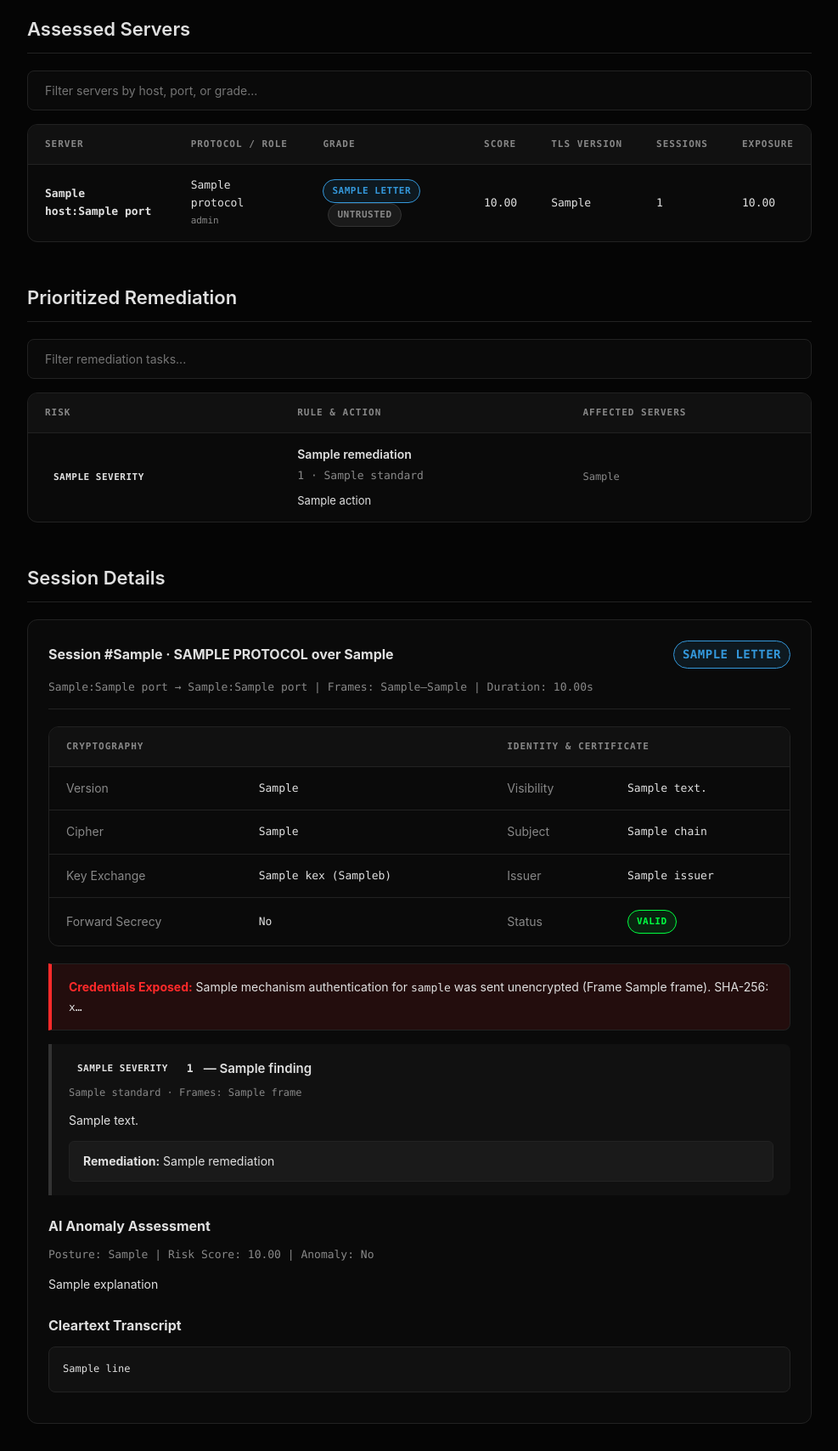
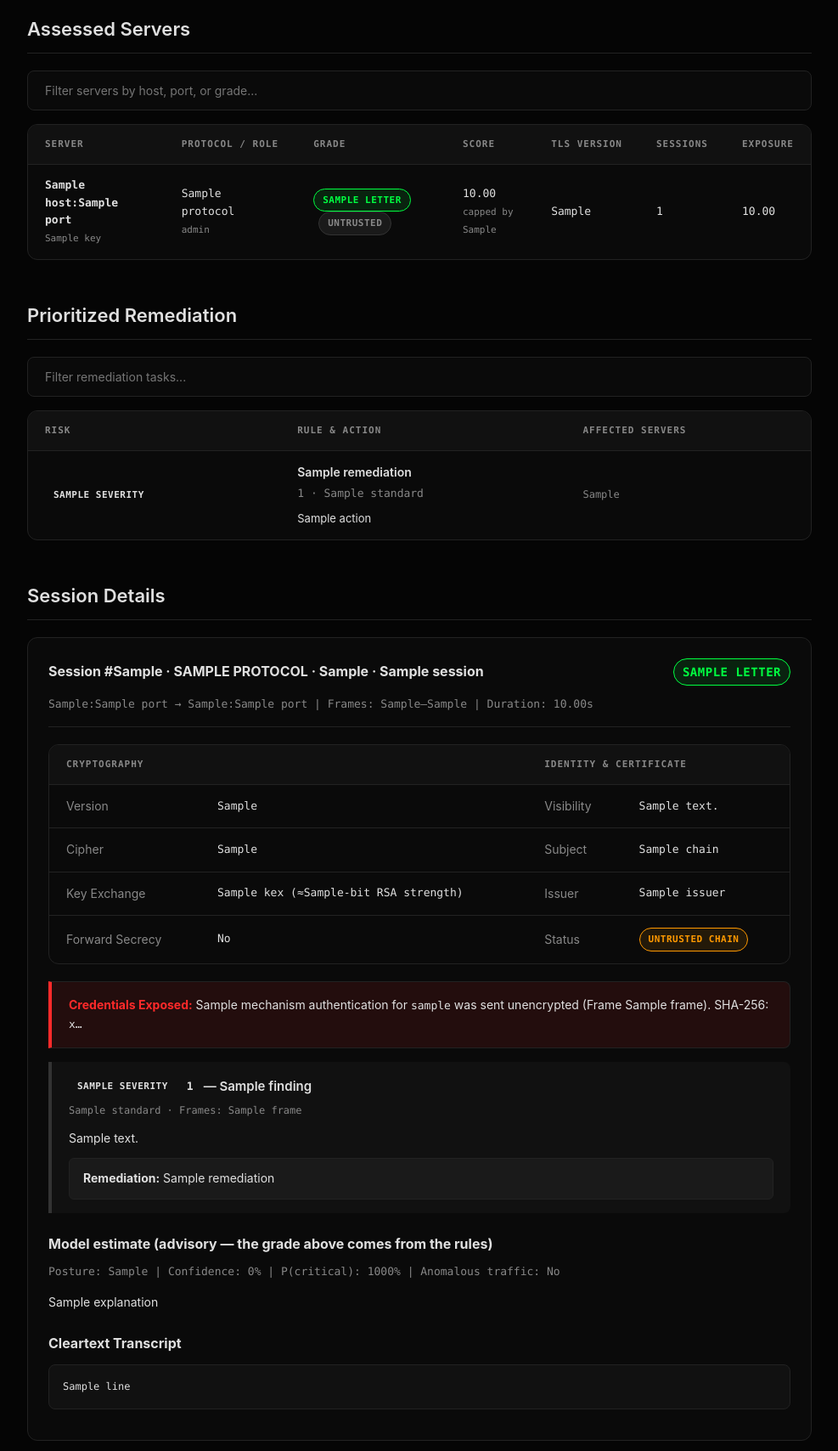
Before and after one commit to xemorph64/SMS, a Python web app: template engine/mailsentinel/report/templates/report.html.j2 in a window 1280 px wide. Shown: the part 960-2668 px from the top of the page at 85% size, without its empty margins (276-1263 px from the left). Run offline with Jinja, Linux system fonts and the light colour scheme; the template is opened without the code that fills it: most values are stand-ins (such as "Sample title", 1, 10 or a date in 2020).

Commit message:
fix(report): truthful grade colours, cert status and printable layout
- Overall grade was always green; certificates that were self-signed or
  untrusted showed VALID; the ML 'risk score' was P(critical), not confidence.
- Show endpoint under hostname and the rule that capped each score.
- Print rules moved after base styles so they apply: no blank page, tables fit A4.
- Drop broken unused pdf_report.py; weasyprint becomes an optional [pdf] extra
  and render --pdf fails cleanly when Pango is missing.

Co-Authored-By: Claude Opus 5.5 <noreply@anthropic.com>

```diff
--- a/engine/mailsentinel/cli.py
+++ b/engine/mailsentinel/cli.py
@@ -95,8 +95,9 @@ def cmd_render(args: argparse.Namespace) -> int:
                 with open(args.pdf, "wb") as fh:
                     fh.write(pdf_bytes)
                 print(f"wrote {args.pdf}", file=sys.stderr)
-        except ImportError:
-            print("warning: weasyprint is not installed, cannot generate PDF", file=sys.stderr)
+        except (ImportError, OSError) as exc:
+            # OSError: weasyprint is installed but Pango/cairo are not.
+            print(f"error: PDF needs `pip install mailsentinel[pdf]` plus Pango: {exc}", file=sys.stderr)
             return 2
     return 0
 
--- a/engine/mailsentinel/report/templates/report.html.j2
+++ b/engine/mailsentinel/report/templates/report.html.j2
@@ -32,25 +32,6 @@
 
     --font-mono: "JetBrains Mono", "Fira Code", Consolas, monospace;
     --font-sans: -apple-system, BlinkMacSystemFont, "Segoe UI", Roboto, Helvetica, Arial, sans-serif;
-  }
-
-  @media print {
-    :root {
-      --bg: #ffffff;
-      --surface: #ffffff;
-      --surface-2: #f8f9fa;
-      --surface-3: #eeeeee;
-      --border: #dddddd;
-      --border-hl: #cccccc;
-      --text-main: #000000;
-      --text-muted: #555555;
-    }
-    body { display: block !important; }
-    .sidebar { display: none !important; }
-    .main-content { margin: 0 !important; width: 100% !important; padding: 0 !important; }
-    .search-input { display: none !important; }
-    .card { page-break-inside: avoid; margin-bottom: 20px; }
-    @page { margin: 15mm; }
   }
 
   * { box-sizing: border-box; }
@@ -153,10 +134,40 @@
   .note { border: 1px solid var(--border); border-left: 4px solid var(--high); background: var(--high-soft); padding: 16px 20px; border-radius: 0 8px 8px 0; margin: 16px 0; font-size: 14px; }
 
   pre { font-family: var(--font-mono); font-size: 12px; line-height: 1.6; background: var(--surface-2); border: 1px solid var(--border); border-radius: 8px; padding: 16px; overflow-x: auto; }
+  @media print {
+    :root {
+      --bg: #ffffff;
+      --surface: #ffffff;
+      --surface-2: #f8f9fa;
+      --surface-3: #eeeeee;
+      --border: #dddddd;
+      --border-hl: #cccccc;
+      --text-main: #000000;
+      --text-muted: #555555;
+    }
+    body { display: block !important; }
+    .sidebar { display: none !important; }
+    .main-content { margin: 0 !important; width: 100% !important; padding: 0 !important; }
+    .search-input { display: none !important; }
+    .card { margin-bottom: 20px; }
+    .finding, .kpi-card, .chart-container, tr { break-inside: avoid; }
+    h2, h3, h4 { break-after: avoid; }
+    .kpi-grid { display: flex; gap: 10px; }
+    .kpi-card { flex: 1; }
+    .kpi-card { padding: 12px; }
+    .kpi-val { font-size: 28px; }
+    .chart-grid { display: block; }
+    .table-wrap { overflow: visible; }
+    th, td { padding: 6px 8px; white-space: normal; font-size: 11px; }
+    td.mono { word-break: break-word; }
+    @page { size: A4; margin: 15mm; }
+  }
+
 </style>
 </head>
 <body>
 
+{% macro tone(letter) %}{{ 'critical' if letter in ['F','E'] else 'high' if letter in ['D','C'] else 'medium' if letter == 'B' else 'ok' }}{% endmacro %}
 <div class="sidebar">
   <div class="brand">SECUREMAILSCOPE</div>
   <div class="nav-menu">
@@ -186,8 +197,8 @@
   {% endif %}
 
   <div class="kpi-grid">
-    <div class="kpi-card highlight">
-      <div class="kpi-val">{{ r.overall_grade }}</div>
+    <div class="kpi-card">
+      <div class="kpi-val" style="color: var(--{{ {'critical':'crit','high':'high','medium':'med','ok':'ok'}[tone(r.overall_grade)] }})">{{ r.overall_grade }}</div>
       <div class="kpi-lbl">Overall Grade</div>
     </div>
     <div class="kpi-card">
@@ -249,7 +260,7 @@
           <div class="bar-col">
             <span class="bar-val">{{ count }}</span>
             <div class="bar-track">
-              <div class="bar-fill" style="height: {{ height }}%; background: {% if letter in ['A+','A','B'] %}var(--ok){% elif letter in ['C','D'] %}var(--high){% else %}var(--crit){% endif %}"></div>
+              <div class="bar-fill" style="height: {{ height }}%; background: {% if letter in ['A+','A'] %}var(--ok){% elif letter == 'B' %}var(--med){% elif letter in ['C','D'] %}var(--high){% else %}var(--crit){% endif %}"></div>
             </div>
             <span class="bar-lbl">{{ letter }}</span>
           </div>
@@ -276,13 +287,13 @@
       <tbody>
       {% for a in r.assets %}
         <tr>
-          <td class="mono"><b>{{ a.host }}:{{ a.port }}</b></td>
+          <td class="mono"><b>{{ a.host }}:{{ a.port }}</b>{% if a.key != a.host ~ ':' ~ a.port %}<br><span class="muted" style="font-size:11px">{{ a.key }}</span>{% endif %}</td>
           <td class="mono">{{ a.protocol }}<br><span class="muted" style="font-size:11px">{{ a.role }}</span></td>
           <td>
-            <span class="pill s-{{ 'critical' if a.grade.letter in ['F','E'] else 'high' if a.grade.letter in ['D','C'] else 'info' }}">{{ a.grade.letter }}</span>
+            <span class="pill s-{{ tone(a.grade.letter) }}">{{ a.grade.letter }}</span>
             {% if not a.grade.trusted %}<span class="pill s-low" style="margin-left:6px">Untrusted</span>{% endif %}
           </td>
-          <td class="mono">{{ "%.2f"|format(a.grade.raw_score) }}</td>
+          <td class="mono">{{ "%.2f"|format(a.grade.raw_score) }}{% if a.grade.capped_by %}<br><span class="muted" style="font-size:11px">capped by {{ a.grade.capped_by }}</span>{% endif %}</td>
           <td class="mono">{% if a.best_tls %}{{ a.worst_tls }}{% if a.version_spread %} → {{ a.best_tls }}{% endif %}{% else %}<span class="muted">None</span>{% endif %}</td>
           <td class="mono">{{ a.session_count }}</td>
           <td class="mono">{{ "%.2f"|format(a.exposure_score) }}</td>
@@ -309,7 +320,7 @@
         <tr>
           <td><span class="pill s-{{ m.severity }}">{{ m.severity }}</span></td>
           <td>
-            <div style="font-weight:600; margin-bottom:4px; color:var(--text-main)">{{ m.title }}</div>
+            <div style="font-weight:600; font-size:14px; margin-bottom:4px; color:var(--text-main)">{{ m.title }}</div>
             <div class="mono muted" style="margin-bottom:8px">{{ m.rule_id }} · {{ m.standard }}</div>
             <div style="font-size:13px">{{ m.action }}</div>
           </td>
@@ -327,8 +338,8 @@
   {% for s in r.sessions %}
   <div class="card">
     <h3 style="margin-top:0; display:flex; justify-content:space-between; align-items:center; flex-wrap:wrap; gap:10px;">
-      <span>Session #{{ s.tcp_stream }} · {{ s.protocol|upper }} over {{ s.tls_mode }}</span>
-      <span class="pill s-{{ 'critical' if s.grade.letter in ['F','E'] else 'high' if s.grade.letter in ['D','C'] else 'info' }}" style="font-size:14px">{{ s.grade.letter }}</span>
+      <span>Session #{{ s.tcp_stream }} · {{ s.protocol|upper }} · {{ {'implicit':'implicit TLS','starttls':'STARTTLS','cleartext':'no encryption'}.get(s.tls_mode, s.tls_mode) }}{% if s.server_name %} · {{ s.server_name }}{% endif %}</span>
+      <span class="pill s-{{ tone(s.grade.letter) }}" style="font-size:14px">{{ s.grade.letter }}</span>
     </h3>
 
     <div class="mono muted" style="margin-bottom:20px; padding-bottom: 15px; border-bottom: 1px solid var(--border);">
@@ -348,7 +359,7 @@
             <td class="muted">Subject</td><td class="mono" style="max-width:200px; overflow-wrap:break-word;">{{ s.chain[0].subject if s.chain else '—' }}</td>
           </tr>
           <tr>
-            <td class="muted">Key Exchange</td><td class="mono">{{ s.kex or '—' }}{% if s.kex_bits %} ({{ s.kex_bits }}b){% endif %}</td>
+            <td class="muted">Key Exchange</td><td class="mono">{{ s.kex or '—' }}{% if s.kex_bits %} (≈{{ s.kex_bits }}-bit RSA strength){% endif %}</td>
             <td class="muted">Issuer</td><td class="mono" style="max-width:200px; overflow-wrap:break-word;">{{ s.chain[0].issuer if s.chain else '—' }}</td>
           </tr>
           <tr>
@@ -357,7 +368,11 @@
             <td>
               {% if s.chain %}
                 {% if s.chain[0].expired_at_capture %}<span class="pill s-critical">Expired</span>
-                {% else %}<span class="pill s-ok">Valid</span>{% endif %}
+                {% elif s.chain[0].not_yet_valid_at_capture %}<span class="pill s-critical">Not yet valid</span>
+                {% elif s.chain[0].self_signed %}<span class="pill s-high">Self-signed</span>
+                {% elif not s.chain_valid %}<span class="pill s-high">Untrusted chain</span>
+                {% elif not s.name_match %}<span class="pill s-high">Name mismatch</span>
+                {% else %}<span class="pill s-ok">Trusted</span>{% endif %}
               {% else %}<span class="mono muted">—</span>{% endif %}
             </td>
           </tr>
@@ -389,9 +404,9 @@
     {% endfor %}
 
     {% if s.ml %}
-    <h4 style="margin:24px 0 10px;">AI Anomaly Assessment</h4>
+    <h4 style="margin:24px 0 10px;">Model estimate (advisory — the grade above comes from the rules)</h4>
     <div class="mono muted" style="margin-bottom: 12px;">
-      Posture: {{ s.ml.risk_class }} | Risk Score: {{ "%.2f"|format(s.ml.risk_score) }} | Anomaly: {{ 'Yes' if s.ml.anomaly else 'No' }}
+      Posture: {{ s.ml.risk_class }} | Confidence: {{ "%.0f"|format((s.ml.class_probabilities[s.ml.risk_class] or 0) * 100) }}% | P(critical): {{ "%.0f"|format((s.ml.risk_score or 0) * 100) }}% | Anomalous traffic: {{ 'Yes' if s.ml.anomaly else 'No' }}
     </div>
     <p style="font-size:14px; color:var(--text-main);">{{ s.ml.explanation }}</p>
     {% endif %}
--- a/engine/pyproject.toml
+++ b/engine/pyproject.toml
@@ -20,7 +20,6 @@ dependencies = [
   "PyYAML>=6.0",            # the rule base
   "Jinja2>=3.1",            # HTML report template
   "certifi>=2024.2.2",      # vendored Mozilla root bundle - no network at runtime
-  "weasyprint>=61.0",       # PDF report generation
 ]
 
 [project.optional-dependencies]
@@ -32,6 +31,9 @@ ml = [
   "joblib>=1.3",
   "shap>=0.44",
 ]
+# Optional server-side PDF (`render --pdf`). Needs Pango/cairo; the web app
+# does not use it and prints the HTML report in the browser instead.
+pdf = ["weasyprint>=61.0"]
 dev = ["pytest>=7.4", "pytest-cov>=4.1"]
 all = ["mailsentinel[ml,dev]"]
 
```
